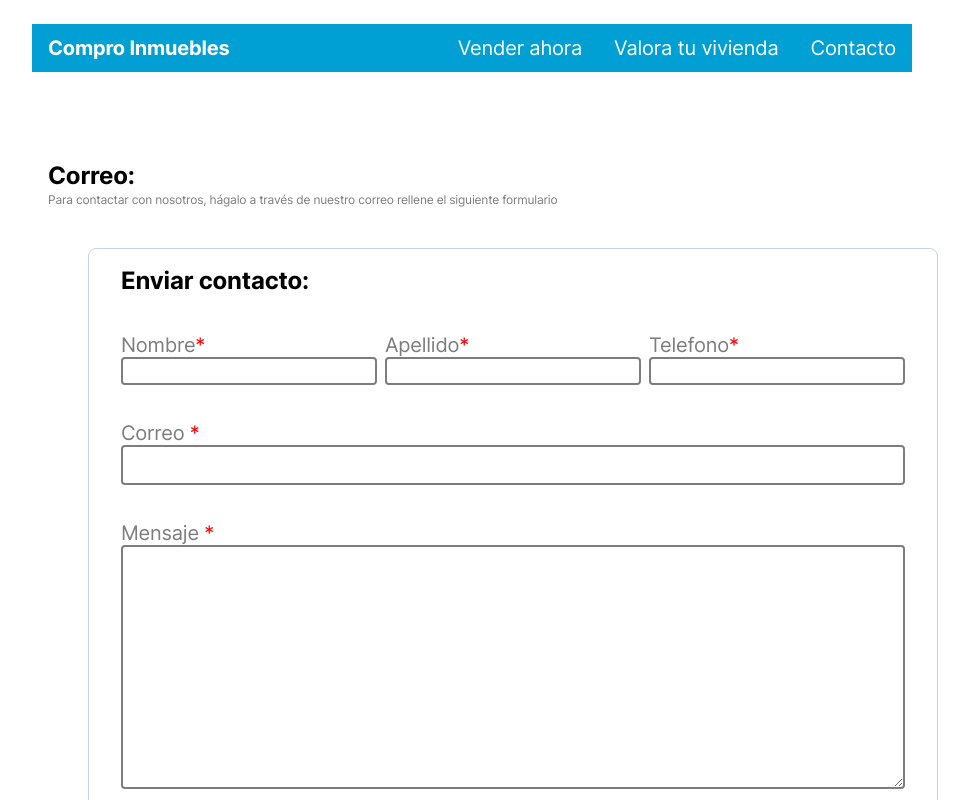
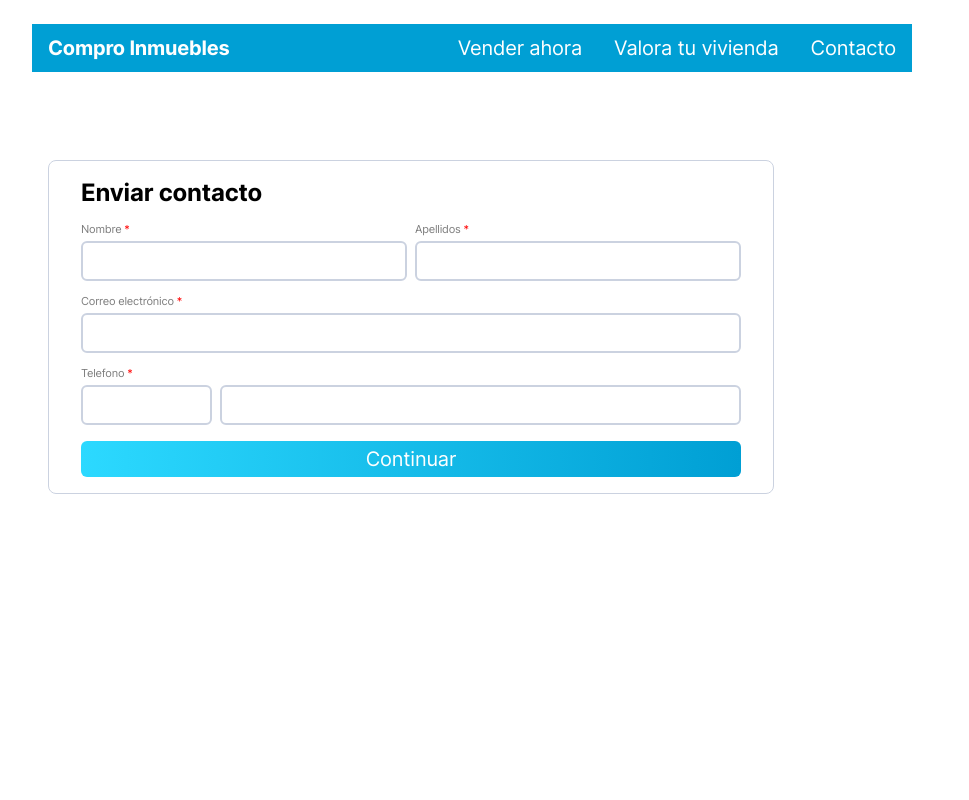
Before and after one commit to InfiniteDesignES/comproinmuebles.com, a React (Vite) app: page /contact in a window 1280 px wide. Shown: the whole page, without its empty margins (16-985 px from the left). Built offline with nearby package versions, Linux system fonts and the light colour scheme.

Commit message:
cambios mail

```diff
--- a/src/components/Mail.jsx
+++ b/src/components/Mail.jsx
@@ -5,47 +5,37 @@ export  default function  Mail  () {
         register,
         handleSubmit,
         formState: { errors }
-    } = useForm();
+    } = useForm()
 
+    const changePrefijo = () => {
+    }
+    return(
+        <form onSubmit={handleSubmit(onsubmit)} className="max-w-[800px] border border-[var(--color-borde)] rounded-lg flex flex-col px-8 py-4">
+            <span className="text-2xl font-bold">Enviar contacto</span>
+            <div className="grid w-full grid-cols-1 gap-2 md:grid-cols-2">
+                <label htmlFor="direccion" className="text-[11px] mt-2 ">
+                    <span className="text-[var(--color-texto-secundario)]">Nombre <span className="text-[var(--color-rojo)]">*</span></span>
+                    <input type="text" {...register("nombre", { required: true })} id="nombre" className="w-full h-10 pl-4" />
+                </label>
+                <label htmlFor="apellidos" className="text-[11px] mt-2 ">
+                    <span className="text-[var(--color-texto-secundario)]">Apellidos <span className="text-[var(--color-rojo)]">*</span></span>
+                    <input type="text" {...register("apellidos", { required: true })} id="apellidos" className="w-full h-10 pl-4" />
+                </label>
+            </div>
+            <label htmlFor="direccion" className="text-[11px] mt-2 ">
+                <span className="text-[var(--color-texto-secundario)]">Correo electrónico <span className="text-[var(--color-rojo)]">*</span></span>
+                <input type="email" {...register("email", { required: true })} id="email" className="w-full h-10 pl-4" />
+            </label>
+            <div className="w-full text-[11px] mt-2">
+                <span className="text-[var(--color-texto-secundario)]">Telefono <span className="text-[var(--color-rojo)]">*</span></span>
+                <div className="flex w-full gap-2">
+                    <input onChange={(e) => { changePrefijo(e) }} maxLength={4} type="text" {...register("prefijo", { required: true })} id="prefijo" className="w-[20%] h-10 pl-4" />
+                    <input type="number" {...register("telefono", { required: true })} id="telefono" className="w-[80%] h-10 pl-4" />
+                </div>
 
-    return(
-        <form className="w-full">
-            <h1 className="text-2xl font-bold de">Correo:</h1>
-            <p className="mb-10 text-xs text-[var(--color-texto-secundario)]">Para contactar con nosotros, hágalo a través de nuestro correo rellene el siguiente formulario</p>
-            <form onSubmit={handleSubmit(onsubmit)} className="max-w-[1000px] min-h-[550px] border border-[var(--color-borde)] rounded-lg flex flex-col px-8 py-4 gap-9 ml-10" /*action="https://formsubmit.co/comproinmueble@ " method="POST"*/>
-                <span className="text-2xl font-bold">Enviar contacto:</span>
-                <div className="flex flex-col w-full gap-2 md:grid md:grid-cols-3">
-                    <label htmlFor="name">
-                        <span className="text-[var(--color-texto-secundario)]">Nombre<span className="text-[var(--color-rojo)]">*</span></span>
-                        <br />
-                        <input type="text" {...register("nombre", { required: true })} id="nombre" name="name" className="border-2 border-solid rounded border-[var(--color-texto-secundario)]"/>
-                    </label>
-                    <label htmlFor="apellido">
-                        <span className="text-[var(--color-texto-secundario)]">Apellido<span className="text-[var(--color-rojo)]">*</span></span>
-                        <br />
-                        <input type="text" {...register("apellido", { required: true })} id="apellido" name="apellido" className="border-2 border-solid rounded border-[var(--color-texto-secundario)]"/>
-                    </label>
-                    <label htmlFor="telefono">
-                        <span className="text-[var(--color-texto-secundario)]">Telefono<span className="text-[var(--color-rojo)]">*</span></span>
-                        <br />
-                        <input type="number" {...register("telefono", { required: true })} id="telefono" name="telefono" className="border-2 border-solid rounded border-[var(--color-texto-secundario)]"/>
-                    </label>
-                </div>
-                {(errors.nombre || errors.apellido || errors.telefono) && (<span className="text-[var(--color-rojo)] text-sm mt-4">Por favor completa todos los campos</span>)}
-                <label htmlFor="email">
-                    <span className="text-[var(--color-texto-secundario)]">Correo <span className="text-[var(--color-rojo)]">*</span></span>
-                    <br />
-                    <input type="email" {...register("email", { required: true })} id="mail" name="email" className="w-full h-10 pl-4 border-2 border-solid rounded border-[var(--color-texto-secundario)]" />
-                </label>
-                <div>
-                    <label htmlFor="message">
-                        <span className="text-[var(--color-texto-secundario)]">Mensaje <span className="text-[var(--color-rojo)]">*</span></span>
-                        <br />
-                        <textarea name="message" id="mesagge" cols="30" rows="10"{...register("message", { required: true })} className="w-full pl-4 border-2 border-solid rounded border-[var(--color-texto-secundario)]" ></textarea>
-                    </label>
-                </div>
-                <button type="submit" className="w-full h-9 rounded-md mt-4 text-[var(--blanco)] bg-gradient-to-r from-400 via-600 to-800 bg-pos-0 hover:bg-pos-50 active:bg-pos-100 bg-size-200 transition-all duration-150">Enviar</button>
-            </form>
+            </div>
+            {(errors.nombre || errors.apellidos || errors.prefijo || errors.telefono || errors.email) && (<span className="text-[var(--color-rojo)] text-sm mt-4">Por favor completa todos los campos</span>)}
+            <button type="submit" className="w-full h-9 rounded-md mt-4 text-[var(--blanco)] bg-gradient-to-r from-400 via-600 to-800 bg-pos-0 hover:bg-pos-50 active:bg-pos-100 bg-size-200 transition-all duration-150">Continuar</button>
         </form>
     )
 }
```
